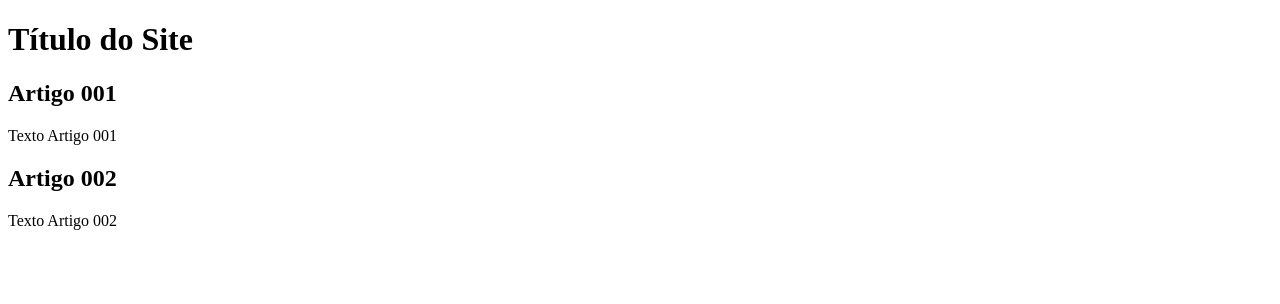
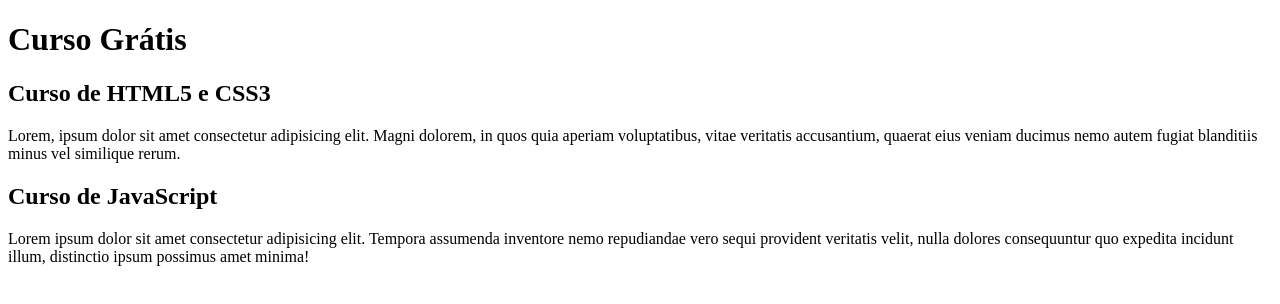
Before and after one commit to marcogd0/site-project, a plain HTML site: page index.html in a window 1280 px wide. Drawn offline with Linux system fonts and the light colour scheme.

Commit message:
Comecei a escrever o conteúdo

```diff
--- a/index.html
+++ b/index.html
@@ -9,15 +9,15 @@
 <body>
     <main>
         <header>
-            <h1>Título do Site</h1>
+            <h1>Curso Grátis</h1>
         </header>
         <article>
-            <h2>Artigo 001</h2>
-            <p>Texto Artigo 001</p>
+            <h2>Curso de HTML5 e CSS3</h2>
+            <p>Lorem, ipsum dolor sit amet consectetur adipisicing elit. Magni dolorem, in quos quia aperiam voluptatibus, vitae veritatis accusantium, quaerat eius veniam ducimus nemo autem fugiat blanditiis minus vel similique rerum.</p>
         </article>
         <article>
-            <h2>Artigo 002</h2>
-            <p>Texto Artigo 002</p>
+            <h2>Curso de JavaScript</h2>
+            <p>Lorem ipsum dolor sit amet consectetur adipisicing elit. Tempora assumenda inventore nemo repudiandae vero sequi provident veritatis velit, nulla dolores consequuntur quo expedita incidunt illum, distinctio ipsum possimus amet minima!</p>
         </article>
     </main>
 </body>
```
